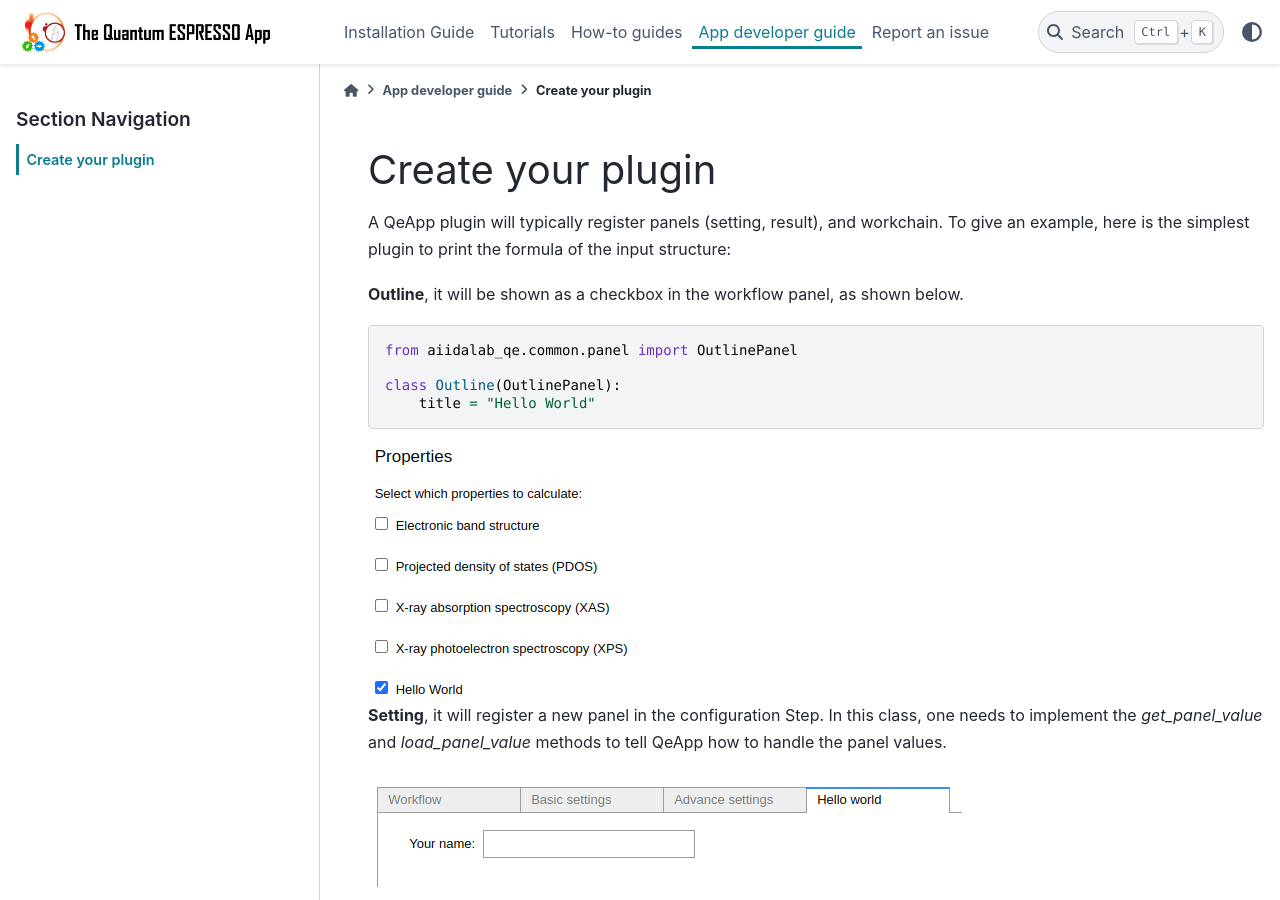
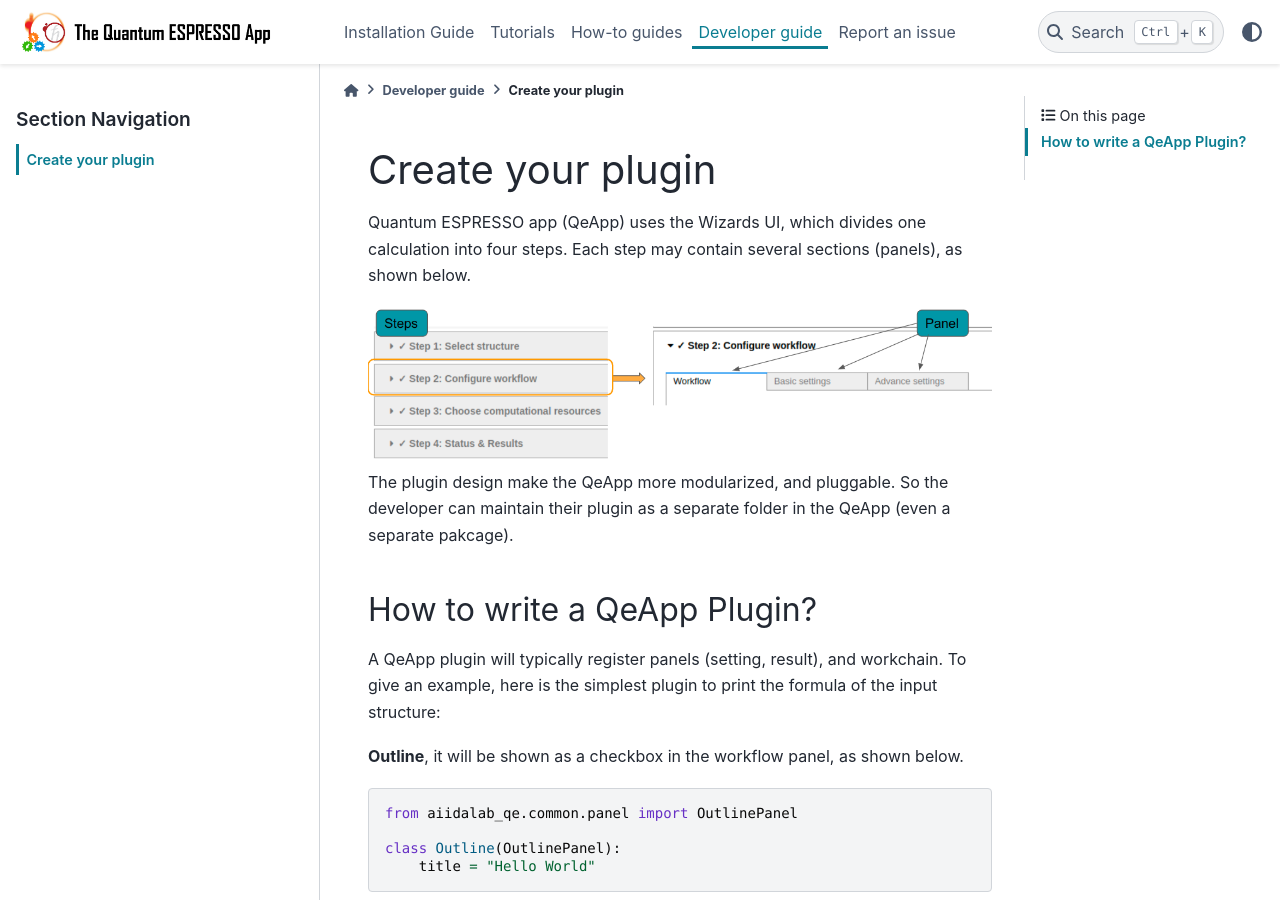
Before and after one commit to aiidalab/aiidalab-qe, a Sphinx documentation site: the page built from docs/source/development/plugin.rst, in a window 1280 px wide and 900 px high. Built offline with Sphinx 7.4.7 and the PyData theme 0.15.4, drawn with Linux system fonts in a browser that asks for light colours; some of the changed text lies outside the part shown.

Commit message:
add introduction

```diff
--- a/docs/source/development/index.rst
+++ b/docs/source/development/index.rst
@@ -1,7 +1,7 @@
 .. _develop-apps:
 
 ###################
-App developer guide
+Developer guide
 ###################
 
 This guide explains how to get started with developing apps.
--- a/docs/source/development/plugin.rst
+++ b/docs/source/development/plugin.rst
@@ -3,6 +3,15 @@
 ************************
 Create your plugin
 ************************
+
+Quantum ESPRESSO app (QeApp) uses the Wizards UI, which divides one calculation into four steps. Each step may contain several sections (panels), as shown below.
+
+.. image:: ../_static/images/plugin_step.png
+
+The plugin design make the QeApp more modularized, and pluggable. So the developer can maintain their plugin as a separate folder in the QeApp (even a separate pakcage).
+
+How to write a QeApp Plugin?
+================================
 
 A QeApp plugin will typically register panels (setting, result), and workchain. To give an example, here is the simplest plugin to print the formula of the input structure:
 
```
Also changed, not shown: docs/source/_static/images/plugin_step.png (added).
